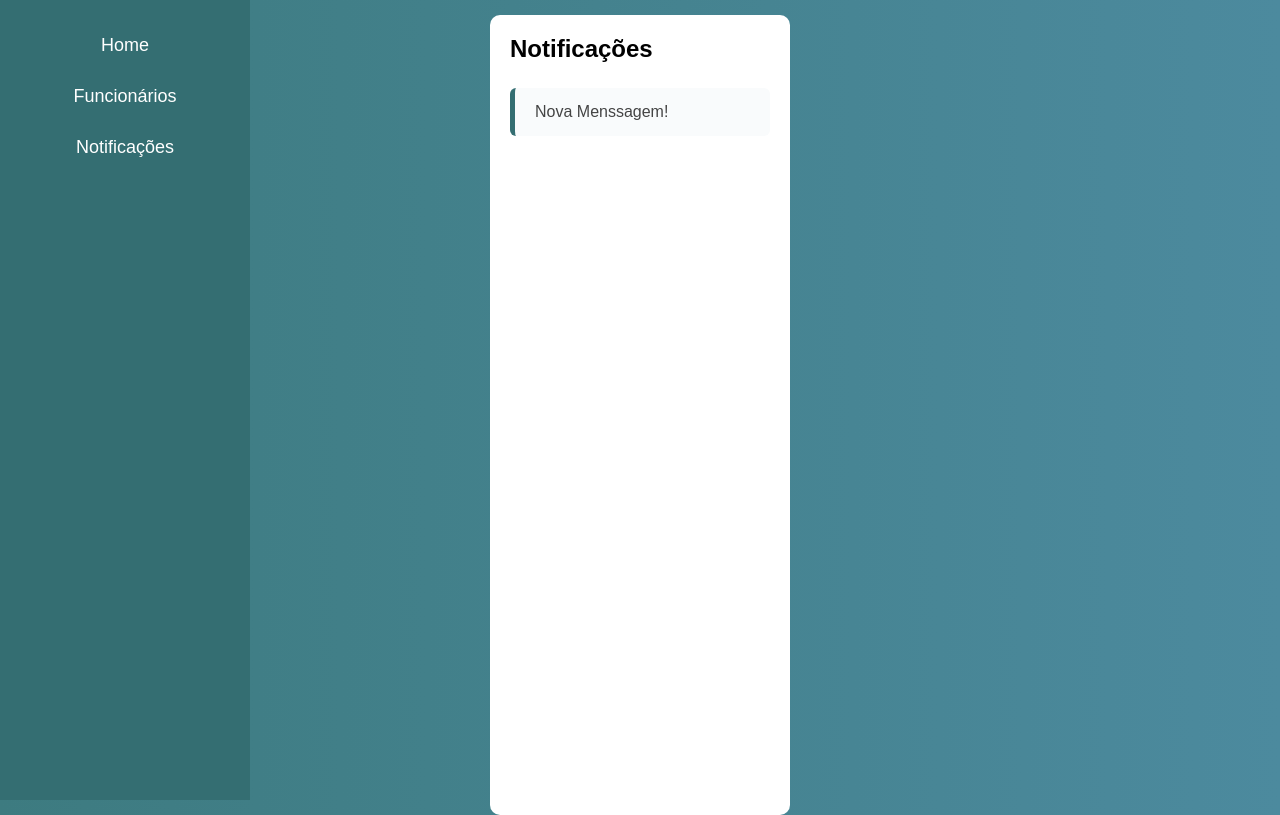
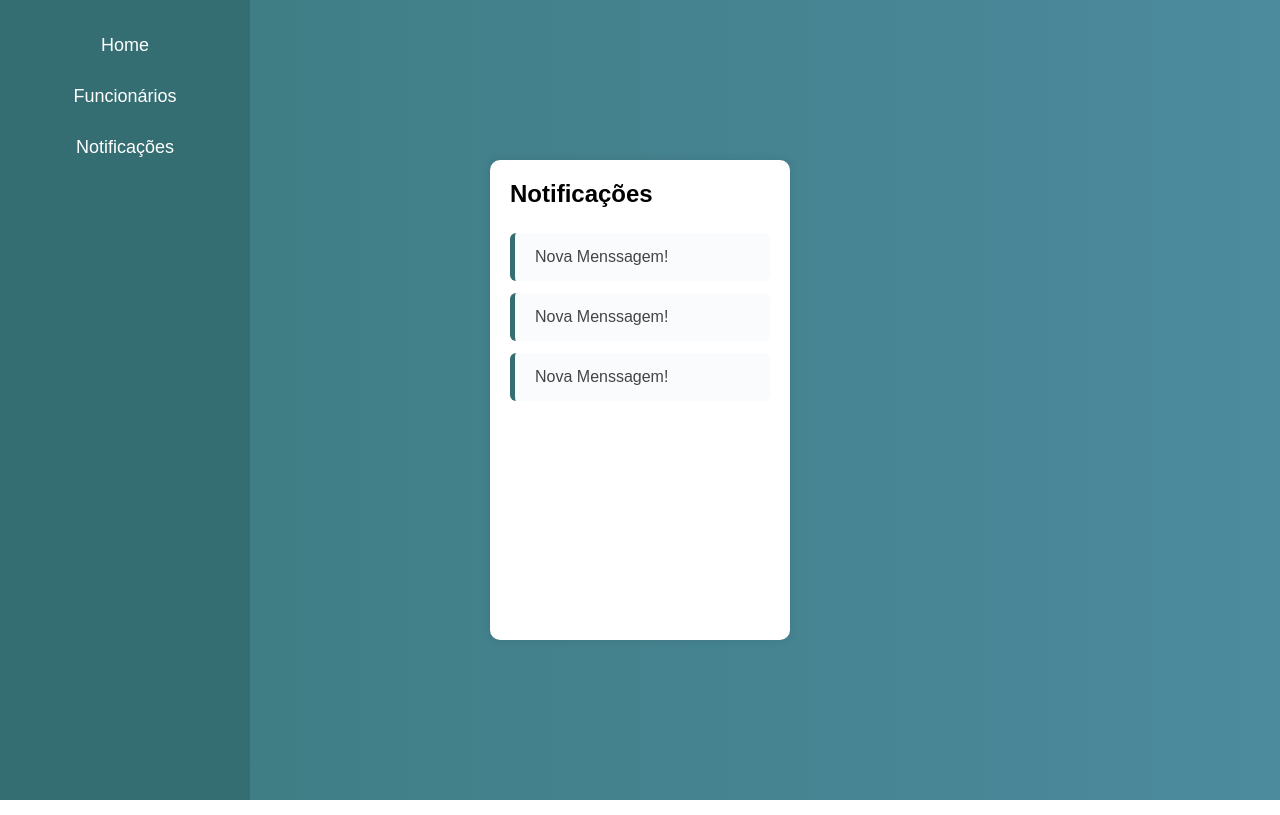
Before and after one commit to EuCaio/emi-grupo, a React (Create React App) app: page /notifications in a window 1280 px wide. Built offline with nearby package versions, Linux system fonts and the light colour scheme.

Commit message:
teste responsabilidade pt2

```diff
--- a/src/Calendar.css
+++ b/src/Calendar.css
@@ -6,6 +6,8 @@
   padding: 20px;
   min-height: calc(100vh - 80px); /* ajuste para altura da header */
   box-sizing: border-box;
+  min-height: 60vh; /* aumentou de 100vh para 110vh */
+  max-height: calc(110vh - 60px); /* ajustado proporcionalmente */
 }
 
 .calendar-title {
--- a/src/Dashboard.css
+++ b/src/Dashboard.css
@@ -35,8 +35,9 @@
   flex-direction: column;
   align-items: center;
   justify-content: flex-start;
-  padding: 20px;
   width: auto;
+  margin-bottom: 20px;
+  border-radius: 10px;
 }
 
 /* Responsividade */
--- a/src/Geasy.css
+++ b/src/Geasy.css
@@ -1,3 +1,11 @@
+/* Garantir que o conteúdo role normalmente */
+html, body {
+  margin: 0;
+  padding: 0;
+  height: 100%;
+  overflow-x: hidden;
+}
+
 /* h1 global (fora da seção .geasy-header) */
 h1 {
   display: flex;
@@ -12,17 +20,15 @@ h1 {
 .geasy-container {
   display: flex;
   flex-direction: column;
-  justify-content: center;
   align-items: center;
-  min-height: 100vh;
   background: linear-gradient(to bottom, #191970, #111111);
   color: #fff;
   font-family: 'Arial', sans-serif;
   text-align: center;
-  overflow-y: auto;
   overflow-x: hidden;
   padding: 2rem;
   box-sizing: border-box;
+  width: 100%;
 }
 
 /* Header */
--- a/src/Header.css
+++ b/src/Header.css
@@ -10,6 +10,8 @@
   box-shadow: 0 4px 8px rgba(0, 0, 0, 0.1);
   border-radius: 0 0 12px 12px;
   box-sizing: border-box; /* garante que padding não estoure a largura */
+  margin-top: 15px;
+  border-radius: 10px;
 }
 
 
--- a/src/Notifications.css
+++ b/src/Notifications.css
@@ -1,12 +1,16 @@
 .dashboard-content-notification {
     padding: 20px;
     background-color: white;
-    min-height: 100vh;
     flex: 1;
     border-radius: 10px;
     width: 300px;
-    margin-top: 30px;
+    margin: 30px auto; /* centraliza e substitui o margin-top isolado */
+    min-height: 60vh; /* aumentou de 100vh para 110vh */
+    max-height: calc(110vh - 60px); /* ajustado proporcionalmente */
+    overflow-y: auto; /* adiciona scroll se precisar */
+    box-shadow: 0 0 10px rgba(0,0,0,0.1); /* opcional, para destacar o card */
   }
+
 
   .notifications-container {
     background-color: #ffffff;
--- a/src/Notifications.js
+++ b/src/Notifications.js
@@ -11,6 +11,8 @@ function Notifications() {
           <h2>Notificações</h2>
           <ul className="notifications-list">
             <li>Nova Menssagem!</li>
+            <li>Nova Menssagem!</li>
+            <li>Nova Menssagem!</li>
           </ul>
         </div>
       </div>
```
